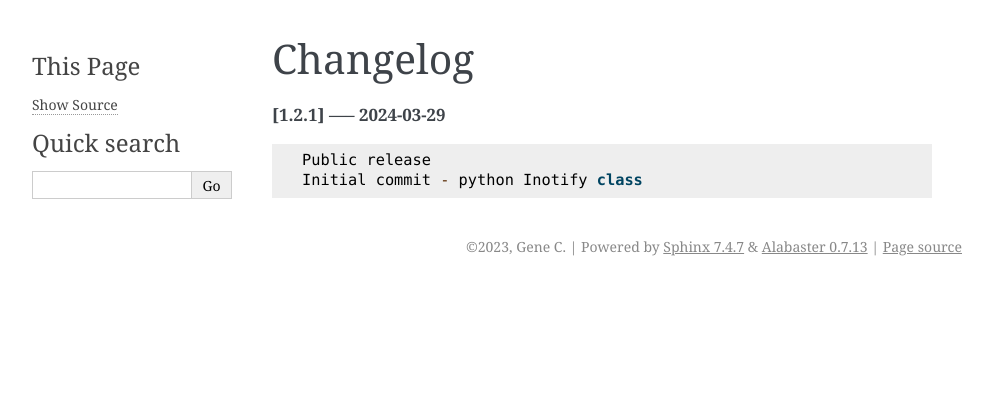
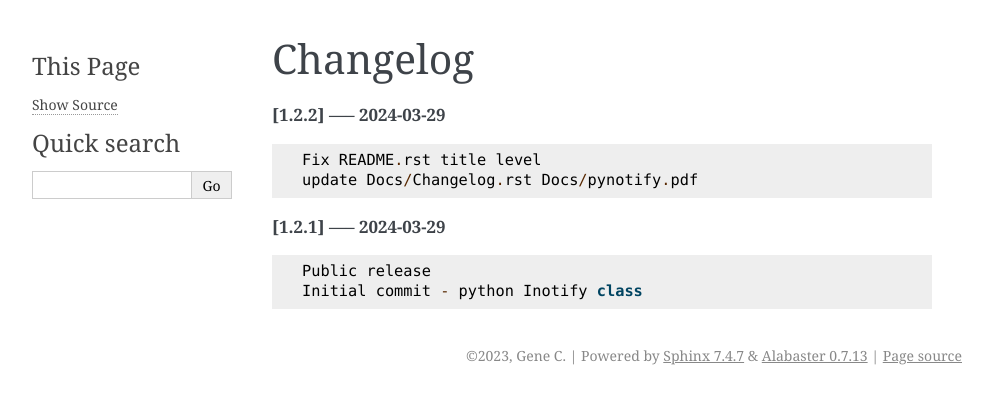
Before and after one commit to gene-git/pynotify, a Sphinx documentation site: the page built from Docs/Changelog.rst, in a window 1280 px wide. Shown: the top 404 px of the page, without its empty margins (148-1141 px from the left). Built offline with Sphinx 7.4.7, drawn with Linux system fonts in a browser that asks for light colours.

Commit message:
update Docs/Changelog.rst Docs/pynotify.pdf

```diff
--- a/Docs/Changelog.rst
+++ b/Docs/Changelog.rst
@@ -1,5 +1,11 @@
 Changelog
 =========
+
+**[1.2.2] ----- 2024-03-29** ::
+
+	    Fix README.rst title level
+	    update Docs/Changelog.rst Docs/pynotify.pdf
+
 
 **[1.2.1] ----- 2024-03-29** ::
 
```
Also changed, not shown: 1 other file.
